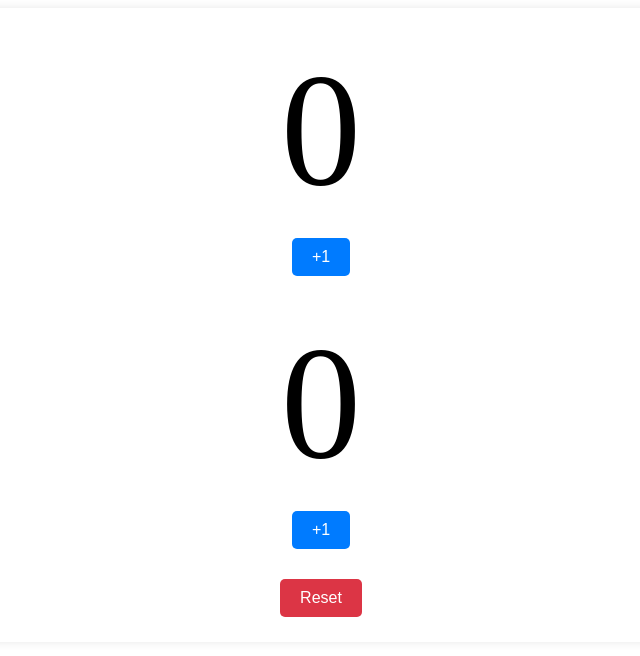
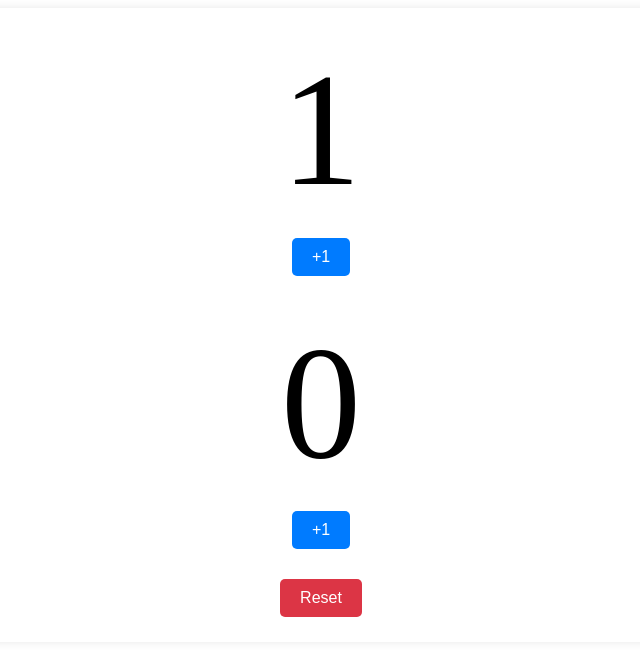
Before and after one commit to eddzuba/scoreBoard, an Angular app: page / in a window 1280 px wide. Shown: the top 656 px of the page, without its empty margins (319-959 px from the left). Built offline with nearby package versions, Linux system fonts and the light colour scheme.

Commit message:
+ pastE event

```diff
--- a/src/app/scoreboard/scoreboard.component.html
+++ b/src/app/scoreboard/scoreboard.component.html
@@ -1,5 +1,5 @@
 <div class="scoreboard"
-     (touchstart)="onTouchStart($event)">
+     (click)="onTouchStart($event)">
   <div class="team">
 
     <div id="score1" class="score">{{ score1 }}</div>
--- a/src/app/scoreboard/scoreboard.component.ts
+++ b/src/app/scoreboard/scoreboard.component.ts
@@ -7,7 +7,7 @@ import { Component, HostListener, OnDestroy } from '@angular/core';
   styleUrls: ['./scoreboard.component.css']
 })
 export class ScoreboardComponent implements OnDestroy {
-  score1 = 0;
+  score1 = 1;
   score2 = 0;
 
   constructor() {
@@ -63,7 +63,7 @@ export class ScoreboardComponent implements OnDestroy {
 
   }
 
-  onTouchStart($event: TouchEvent): void {
+  onTouchStart($event: MouseEvent): void {
     this.incrementScore1();
   }
 }
```
Also changed, not shown: 3 other files (tests, documents, lock files or other folders).
